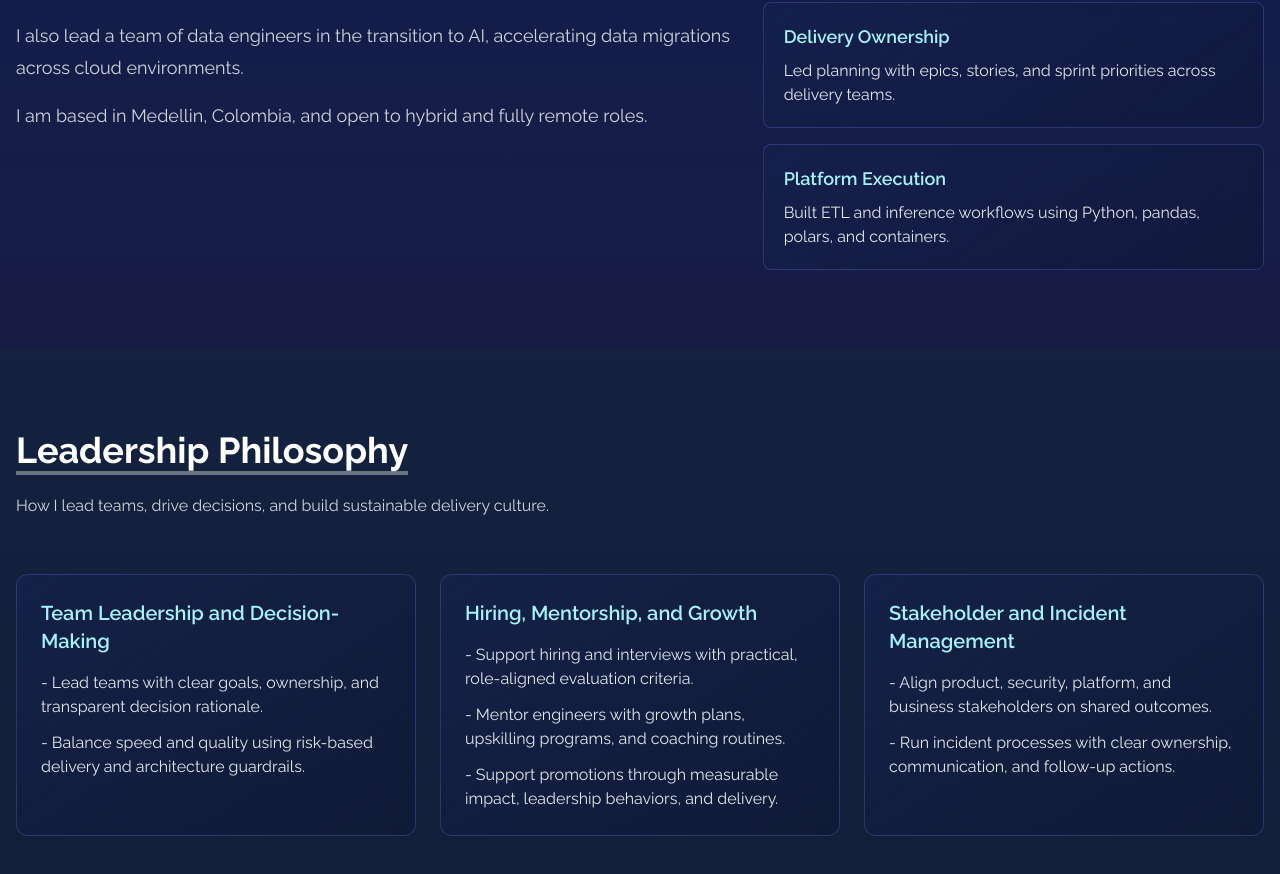
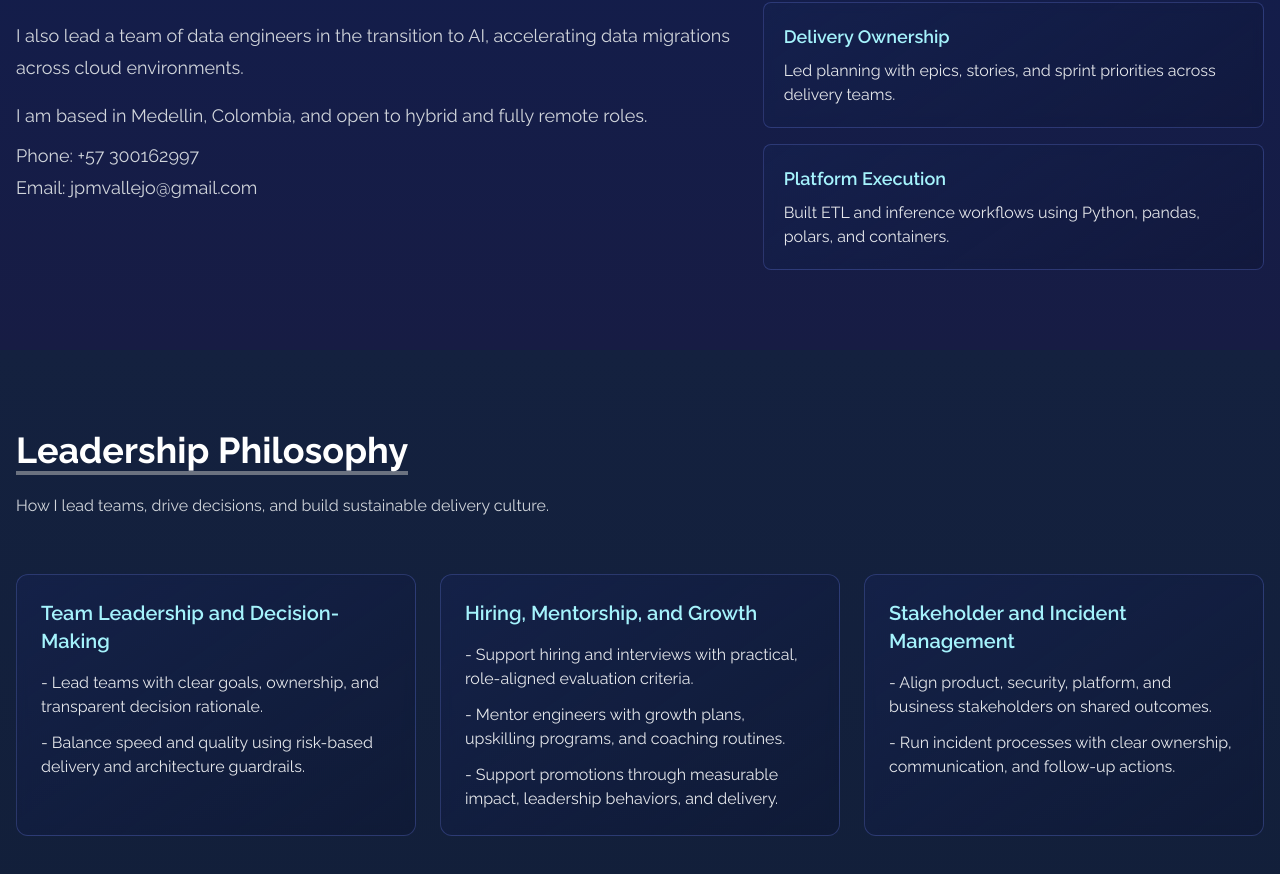
Before and after one commit to jmontoyavallejo/ReactPortfolio, a React (Vite) app: page / in a window 1280 px wide. Shown: the part 1092-1966 px from the top of the page. Built offline with nearby package versions, Linux system fonts and the light colour scheme.

Commit message:
redesing 2026

```diff
--- a/src/components/About.jsx
+++ b/src/components/About.jsx
@@ -38,6 +38,12 @@ const About = () => {
             <p className="mt-4 text-lg leading-8 text-gray-300">
               I am based in Medellin, Colombia, and open to hybrid and fully remote roles.
             </p>
+            <p className="mt-2 text-lg leading-8 text-gray-300">
+              Phone: +57 300162997
+            </p>
+            <p className="text-lg leading-8 text-gray-300">
+              Email: jpmvallejo@gmail.com
+            </p>
           </div>
           <div className="grid gap-4 lg:col-span-5">
             <article className="glass-card rounded-lg p-5">
```
